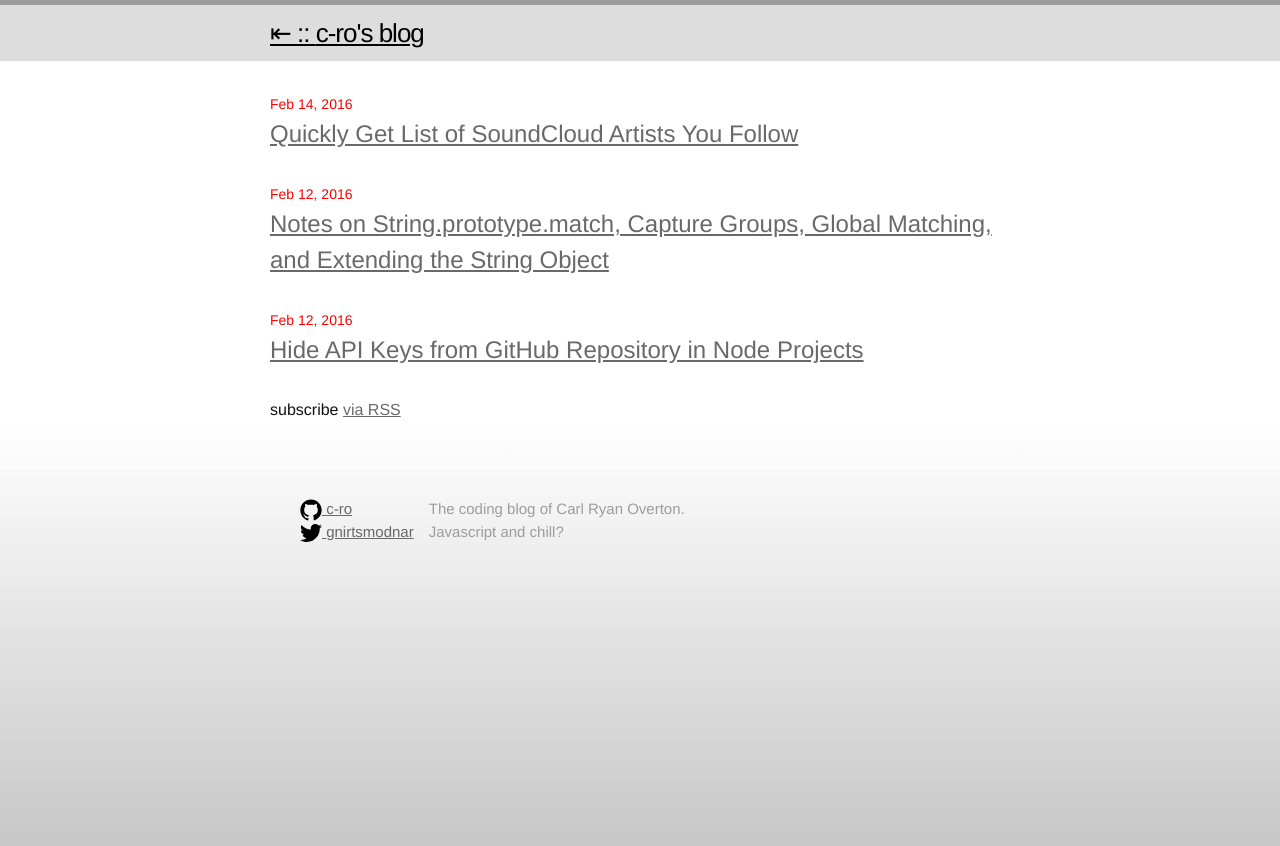
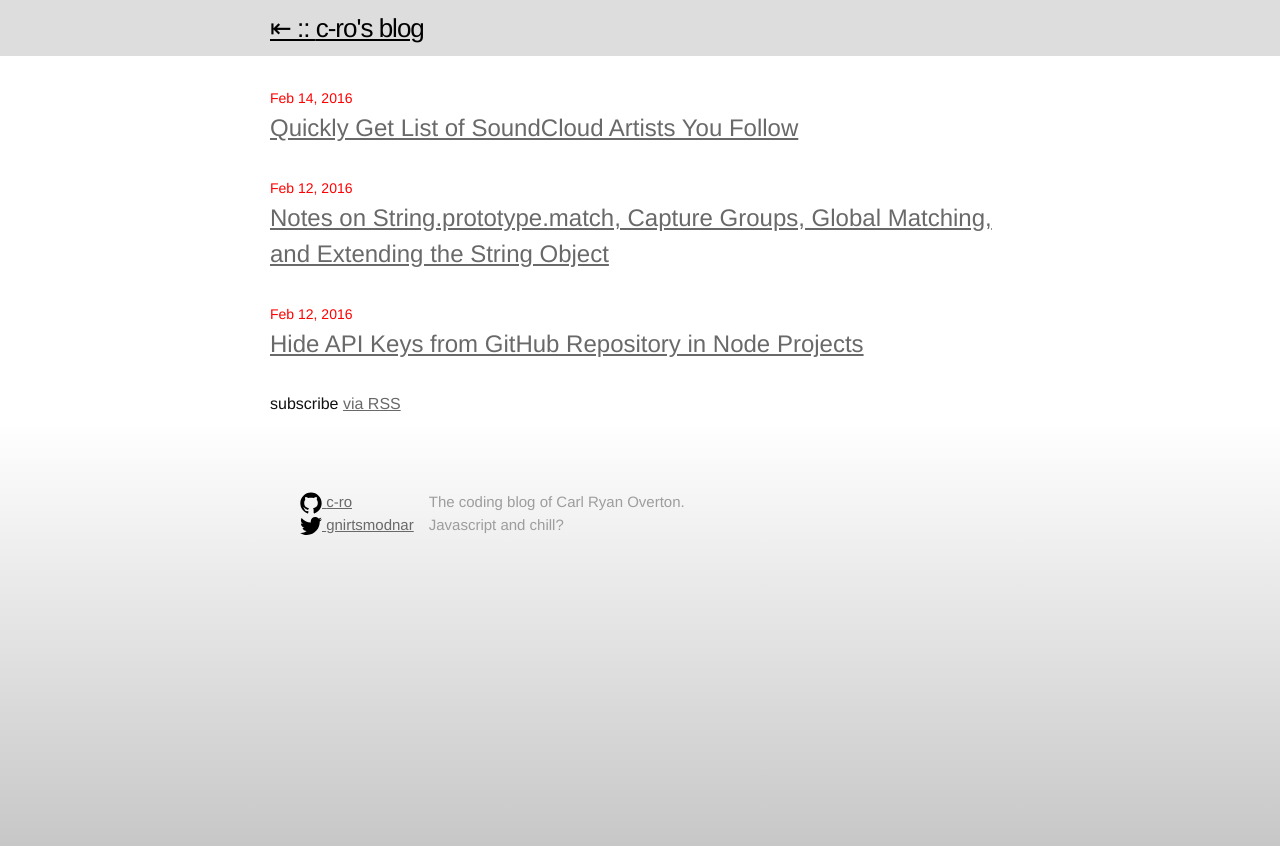
Before and after one commit to c-ro/blog, a Jekyll site: the page built from index.html, in a window 1280 px wide. Shown: the top 846 px of the page. Built offline with Jekyll 4.4.1, drawn with Linux system fonts in a browser that asks for light colours.

Commit message:
removed all section borders for consistency with main page

```diff
--- a/_includes/header.html
+++ b/_includes/header.html
@@ -4,7 +4,7 @@
 
     <a class="site-title" href="http://c-ro.github.io">&#8676;&nbsp::&nbsp</a><a class="site-title" href="{{ site.baseurl }}/">{{ site.title }}</a>
 
-    <nav class="site-nav">
+<!--     <nav class="site-nav">
       <a href="#" class="menu-icon">
         <svg viewBox="0 0 18 15">
           <path fill="#424242" d="M18,1.484c0,0.82-0.665,1.484-1.484,1.484H1.484C0.665,2.969,0,2.304,0,1.484l0,0C0,0.665,0.665,0,1.484,0 h15.031C17.335,0,18,0.665,18,1.484L18,1.484z"/>
@@ -20,6 +20,7 @@
           {% endif %}
         {% endfor %}
       </div>
-    </nav>
+    </nav> -->
+
   </div>
 </header>
--- a/_sass/_layout.scss
+++ b/_sass/_layout.scss
@@ -3,8 +3,8 @@
  */
 .site-header {
     background-color: $grey-color;
-    border-top: 5px solid $grey-color-dark;
-    border-bottom: 1px solid $grey-color-light;
+    border-top: 0px solid $grey-color-dark;
+    border-bottom: 0px solid $grey-color-light;
     min-height: 56px;
 
     // Positioning context for the mobile navigation icon
@@ -48,7 +48,7 @@
         top: 9px;
         right: $spacing-unit / 2;
         background-color: $background-color;
-        border: 1px solid $grey-color-light;
+        border: 0px solid $grey-color-light;
         border-radius: 5px;
         text-align: right;
 
@@ -98,7 +98,7 @@
  * Site footer
  */
 .site-footer {
-    border-top: 1px solid $grey-color-light;
+    border-top: 0px solid $grey-color-light;
     padding: $spacing-unit 0;
 }
 
```
